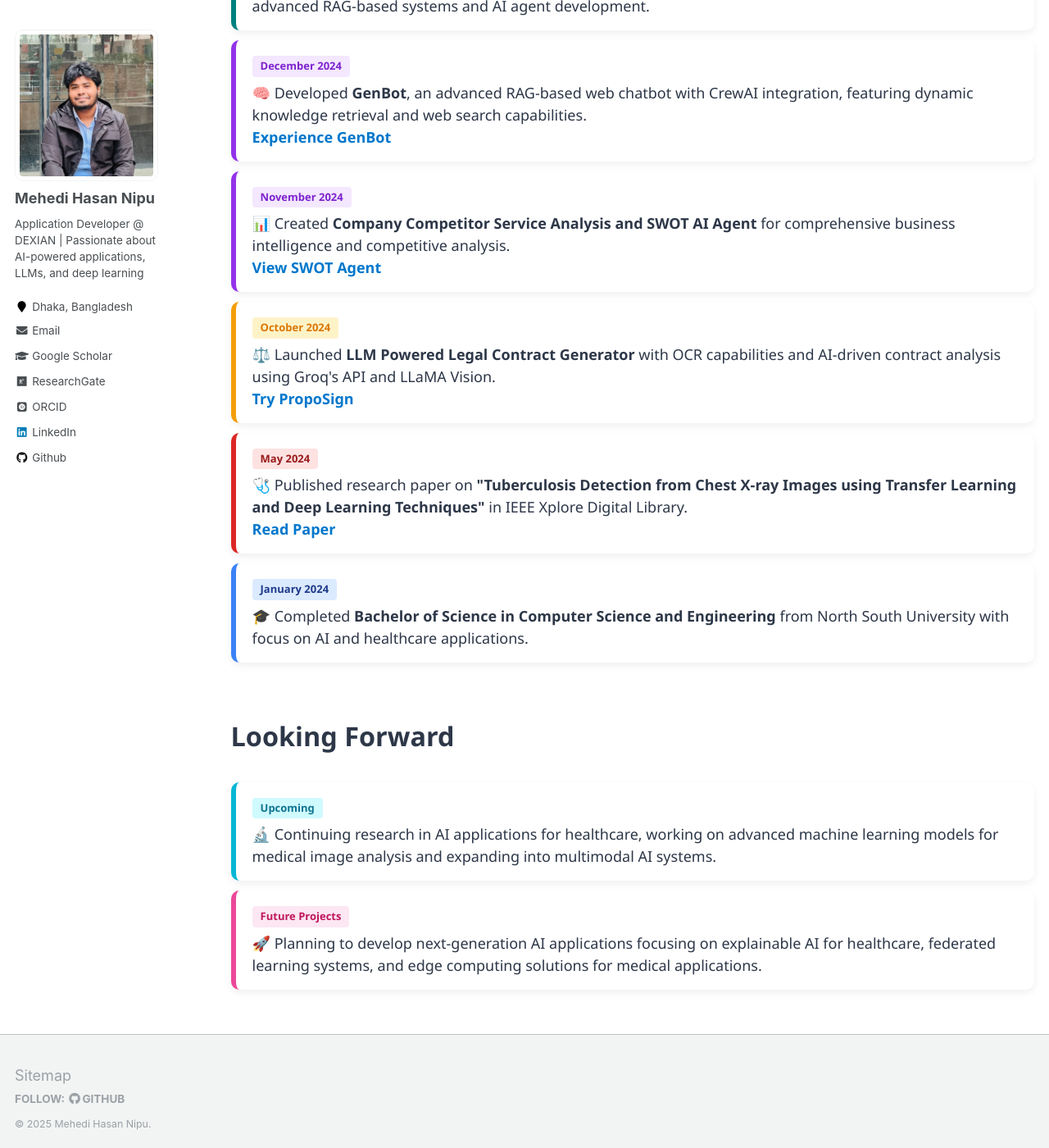
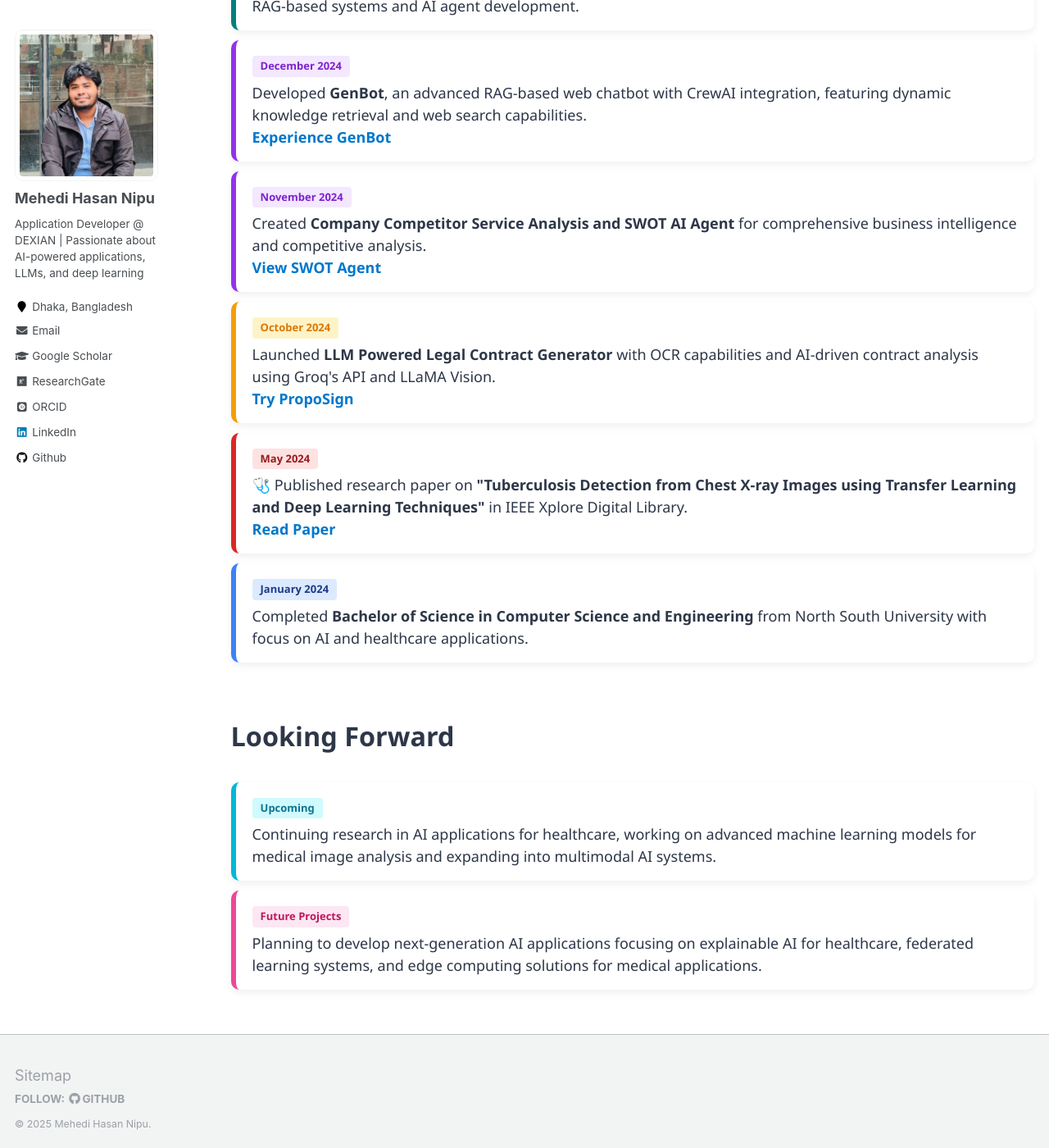
Before and after one commit to Notmeher/Notmeher.github.io, a Jekyll site: the page built from _pages/news.md, in a window 1280 px wide and 1400 px high, scrolled down 1147 px. Shown: the whole window at 82% size. Built offline with Jekyll 4.4.1, drawn with Linux system fonts in a browser that asks for light colours; some web fonts are replaced; some of the changed text lies outside the part shown.

Commit message:
Update news page: Remove emoji from news entries for a cleaner presentation

```diff
--- a/_pages/news.md
+++ b/_pages/news.md
@@ -58,14 +58,14 @@ author_profile: true
 <div class="news-card" style="border-left-color: #4f46e5;">
   <div class="news-date" style="background: #e0e7ff; color: #3730a3;">May 2025</div>
   <div style="color: #2d3748;">
-    🎉 Started my new role as <strong>Application Developer</strong> at <a href="https://www.linkedin.com/company/dexiansolutions/" class="news-link" target="_blank">DEXIAN (Bangladesh) Limited</a>, focusing on AI-powered applications and Salesforce integration projects.
+     Started my new role as <strong>Application Developer</strong> at <a href="https://www.linkedin.com/company/dexiansolutions/" class="news-link" target="_blank">DEXIAN (Bangladesh) Limited</a>, focusing on AI-powered applications and Salesforce integration projects.
   </div>
 </div>
 
 <div class="news-card" style="border-left-color: #16a34a;">
   <div class="news-date" style="background: #dcfce7; color: #15803d;">May 2025</div>
   <div style="color: #2d3748;">
-    🚀 Successfully deployed <strong>SFAGent</strong>, an AI-powered Salesforce compliance system with natural language processing capabilities. The system integrates Azure AI Foundry with Salesforce Apex classes for seamless automation.
+     Successfully deployed <strong>SFAGent</strong>, an AI-powered Salesforce compliance system with natural language processing capabilities. The system integrates Azure AI Foundry with Salesforce Apex classes for seamless automation.
     <br><a href="https://salesforcebotbm.azurewebsites.net/" class="news-link" target="_blank">View Live Application</a>
   </div>
 </div>
@@ -73,7 +73,7 @@ author_profile: true
 <div class="news-card" style="border-left-color: #dc2626;">
   <div class="news-date" style="background: #fee2e2; color: #991b1b;">March 2025</div>
   <div style="color: #2d3748;">
-    🔒 Completed development of <strong>AI-Powered Automated Check Fraud Detection System</strong> using Azure Document Intelligence and Siamese Neural Networks for signature matching.
+     Completed development of <strong>AI-Powered Automated Check Fraud Detection System</strong> using Azure Document Intelligence and Siamese Neural Networks for signature matching.
     <br><a href="https://nfcu-safeguard.azurewebsites.net/login" class="news-link" target="_blank">View Application</a> | <a href="https://bytemethodai.navattic.com/4n1302c9?g=cmev4cpgq000004ld64as0s91&s=0" class="news-link" target="_blank">Interactive Demo</a>
   </div>
 </div>
@@ -81,7 +81,7 @@ author_profile: true
 <div class="news-card" style="border-left-color: #16a34a;">
   <div class="news-date" style="background: #dcfce7; color: #15803d;">February 2025</div>
   <div style="color: #2d3748;">
-    📊 Launched <strong>GeoViz</strong>, a modern flight-based compliance system for geographic data visualization and coordinate analysis built with Next.js and React.
+     Launched <strong>GeoViz</strong>, a modern flight-based compliance system for geographic data visualization and coordinate analysis built with Next.js and React.
     <br><a href="https://geoviz-test.azurewebsites.net/" class="news-link" target="_blank">Explore GeoViz</a>
   </div>
 </div>
@@ -91,14 +91,14 @@ author_profile: true
 <div class="news-card" style="border-left-color: #008080;">
   <div class="news-date" style="background: #d1f5f5; color: #006666;">December 2024</div>
   <div style="color: #2d3748;">
-    🤖 Joined <strong>TIME RESEARCH AND INNOVATION LTD</strong> as AI and Machine Learning Researcher, working on advanced RAG-based systems and AI agent development.
+     Joined <strong>TIME RESEARCH AND INNOVATION LTD</strong> as AI and Machine Learning Researcher, working on advanced RAG-based systems and AI agent development.
   </div>
 </div>
 
 <div class="news-card" style="border-left-color: #9333ea;">
   <div class="news-date" style="background: #f3e8ff; color: #7e22ce;">December 2024</div>
   <div style="color: #2d3748;">
-    🧠 Developed <strong>GenBot</strong>, an advanced RAG-based web chatbot with CrewAI integration, featuring dynamic knowledge retrieval and web search capabilities.
+     Developed <strong>GenBot</strong>, an advanced RAG-based web chatbot with CrewAI integration, featuring dynamic knowledge retrieval and web search capabilities.
     <br><a href="https://genzmarketing.xyz/" class="news-link" target="_blank">Experience GenBot</a>
   </div>
 </div>
@@ -106,7 +106,7 @@ author_profile: true
 <div class="news-card" style="border-left-color: #9333ea;">
   <div class="news-date" style="background: #f3e8ff; color: #7e22ce;">November 2024</div>
   <div style="color: #2d3748;">
-    📊 Created <strong>Company Competitor Service Analysis and SWOT AI Agent</strong> for comprehensive business intelligence and competitive analysis.
+     Created <strong>Company Competitor Service Analysis and SWOT AI Agent</strong> for comprehensive business intelligence and competitive analysis.
     <br><a href="https://app.readytensor.ai/publications/ai-powered-company-competitor-swot-analysis-saas-agent-UJf5ZsgXYWwp" class="news-link" target="_blank">View SWOT Agent</a>
   </div>
 </div>
@@ -114,7 +114,7 @@ author_profile: true
 <div class="news-card" style="border-left-color: #f59e0b;">
   <div class="news-date" style="background: #fef3c7; color: #d97706;">October 2024</div>
   <div style="color: #2d3748;">
-    ⚖️ Launched <strong>LLM Powered Legal Contract Generator</strong> with OCR capabilities and AI-driven contract analysis using Groq's API and LLaMA Vision.
+     Launched <strong>LLM Powered Legal Contract Generator</strong> with OCR capabilities and AI-driven contract analysis using Groq's API and LLaMA Vision.
     <br><a href="http://proposign.com/" class="news-link" target="_blank">Try PropoSign</a>
   </div>
 </div>
@@ -130,7 +130,7 @@ author_profile: true
 <div class="news-card" style="border-left-color: #3b82f6;">
   <div class="news-date" style="background: #dbeafe; color: #1e3a8a;">January 2024</div>
   <div style="color: #2d3748;">
-    🎓 Completed <strong>Bachelor of Science in Computer Science and Engineering</strong> from North South University with focus on AI and healthcare applications.
+     Completed <strong>Bachelor of Science in Computer Science and Engineering</strong> from North South University with focus on AI and healthcare applications.
   </div>
 </div>
 
@@ -139,14 +139,14 @@ author_profile: true
 <div class="news-card" style="border-left-color: #06b6d4;">
   <div class="news-date" style="background: #cffafe; color: #0e7490;">Upcoming</div>
   <div style="color: #2d3748;">
-    🔬 Continuing research in AI applications for healthcare, working on advanced machine learning models for medical image analysis and expanding into multimodal AI systems.
+     Continuing research in AI applications for healthcare, working on advanced machine learning models for medical image analysis and expanding into multimodal AI systems.
   </div>
 </div>
 
 <div class="news-card" style="border-left-color: #ec4899;">
   <div class="news-date" style="background: #fce7f3; color: #be185d;">Future Projects</div>
   <div style="color: #2d3748;">
-    🚀 Planning to develop next-generation AI applications focusing on explainable AI for healthcare, federated learning systems, and edge computing solutions for medical applications.
+     Planning to develop next-generation AI applications focusing on explainable AI for healthcare, federated learning systems, and edge computing solutions for medical applications.
   </div>
 </div>
 
```
